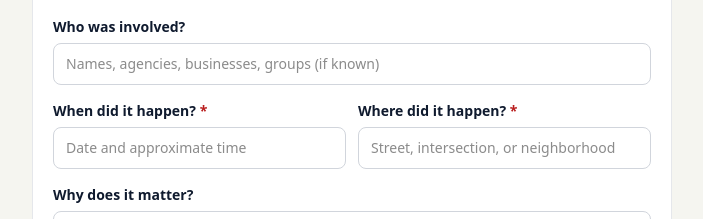
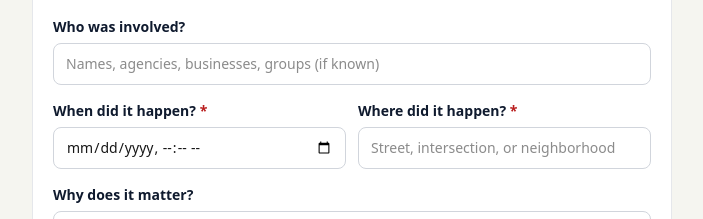
Before and after one commit to nolymytz/flintpoliceops-website, a Next.js app: page /submit in a window 1280 px wide. Shown: the part 900-1119 px from the top of the page, without its empty margins (288-991 px from the left). Built offline with nearby package versions, Linux system fonts and the light colour scheme.

Commit message:
Use datetime-local picker for when-did-it-happen field

```diff
--- a/src/app/submit/page.tsx
+++ b/src/app/submit/page.tsx
@@ -166,7 +166,7 @@ export default function SubmitPage() {
               <div className="grid grid-cols-1 sm:grid-cols-2 gap-3">
                 <div>
                   <label className={labelClass} style={labelStyle}>When did it happen? <span style={{ color: '#b91c1c' }}>*</span></label>
-                  <input name="when" type="text" required disabled={submitting} className={inputClass} placeholder="Date and approximate time" />
+                  <input name="when" type="datetime-local" required disabled={submitting} className={inputClass} />
                 </div>
                 <div>
                   <label className={labelClass} style={labelStyle}>Where did it happen? <span style={{ color: '#b91c1c' }}>*</span></label>
```
